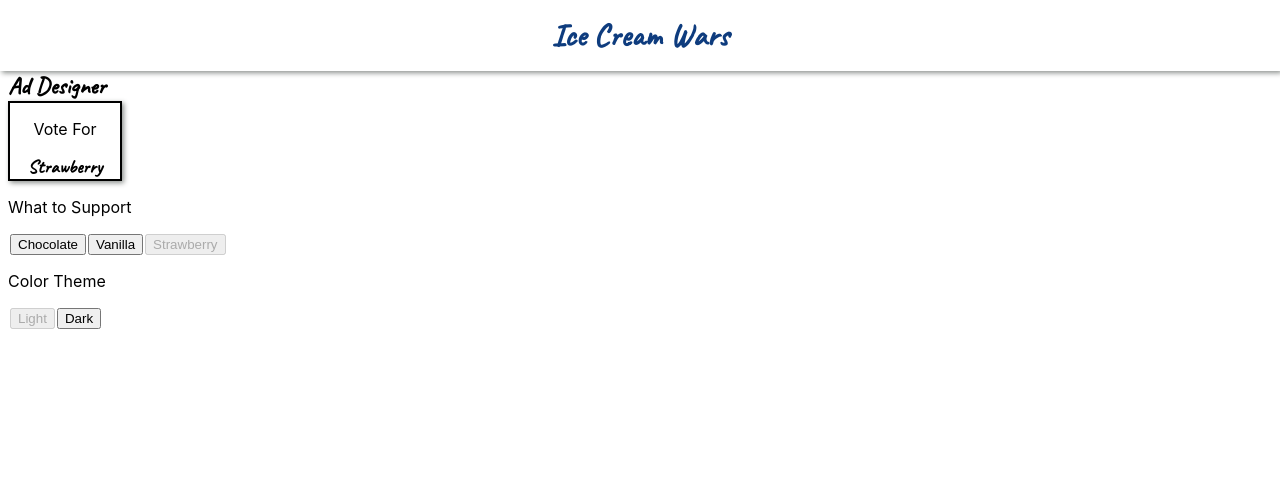
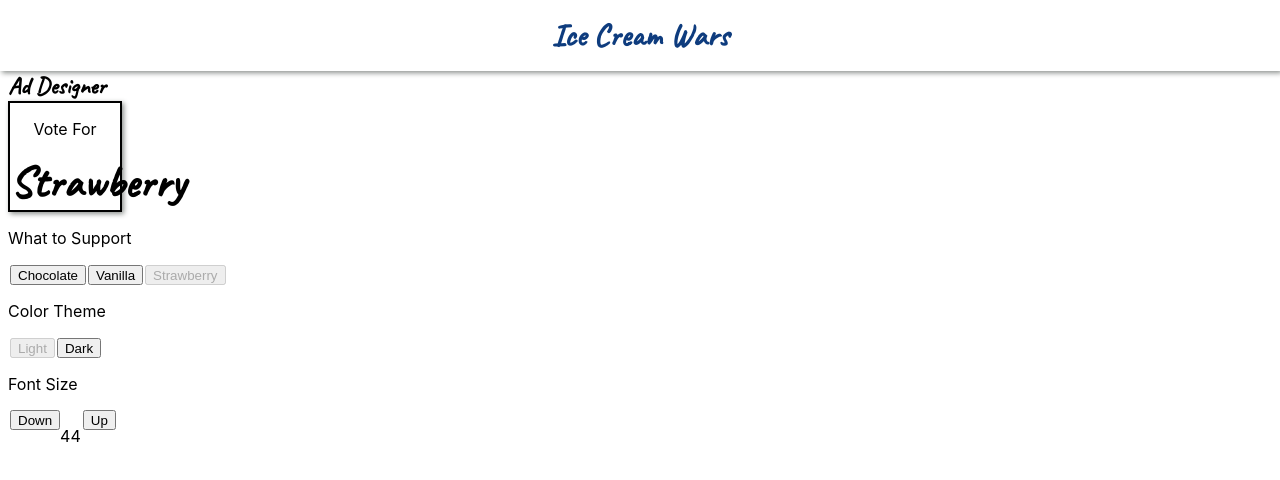
Before and after one commit to g-marlee/icecream-lab-1, a React (Create React App) app: page / in a window 1280 px wide. Shown: the top 480 px of the page. Built offline with nearby package versions, Linux system fonts and the light colour scheme.

Commit message:
Added font size buttons

```diff
--- a/src/components/AdDesigner.css
+++ b/src/components/AdDesigner.css
@@ -8,3 +8,7 @@
     color: #fff;
     box-shadow: 2px 2px 5px #8d918e;
 }
+
+button {
+    height: 20px;
+}
--- a/src/components/AdDesigner.tsx
+++ b/src/components/AdDesigner.tsx
@@ -7,6 +7,7 @@ import "./AdDesigner.css";
 function AdDesigner() {
     const [flavor, setFlavor] = useState("Strawberry");
     const [mode, setMode] = useState("-light");
+    const [fontSize, setFontSize] = useState(44);
 
     const handleChocolateButton = () => {
         setFlavor("Chocolate");
@@ -27,10 +28,18 @@ function AdDesigner() {
     const handleDarkButton = () => {
         setMode("-dark");
     }
+
+    const handleDownButton = () => {
+        setFontSize(prevSize => prevSize -= 1);
+    }
+
+    const handleUpButton = () => {
+        setFontSize(prevSize => prevSize += 1);
+    }
     return (<div style={{marginLeft: '8px'}}>
             <h2 className="caveat-font">Ad Designer</h2>
             <div className= {"ad" + mode} style={{display: 'flex', flexDirection: 'column', textAlign: 'center', border: '2px solid black', width: "110px"}}>
-                <p>Vote For</p><h3>{flavor}</h3>
+                <p>Vote For</p><h3 style={{fontSize: fontSize}}>{flavor}</h3>
             </div>
             <div>
                 <p>What to Support</p>
@@ -43,6 +52,14 @@ function AdDesigner() {
                 <button onClick={handleLightButton} disabled={mode === "-light"}>Light</button>
                 <button onClick={handleDarkButton} disabled={mode === "-dark"}>Dark</button>
             </div>
+            <div>
+                <p>Font Size</p>
+                <div style={{display: 'flex', flexDirection: 'row', alignContent: 'top'}}>
+                <button onClick={handleDownButton}>Down</button>
+                <p>{fontSize}</p>
+                <button onClick={handleUpButton}>Up</button>
+                </div>
+            </div>
 
         </div>
     )
```
